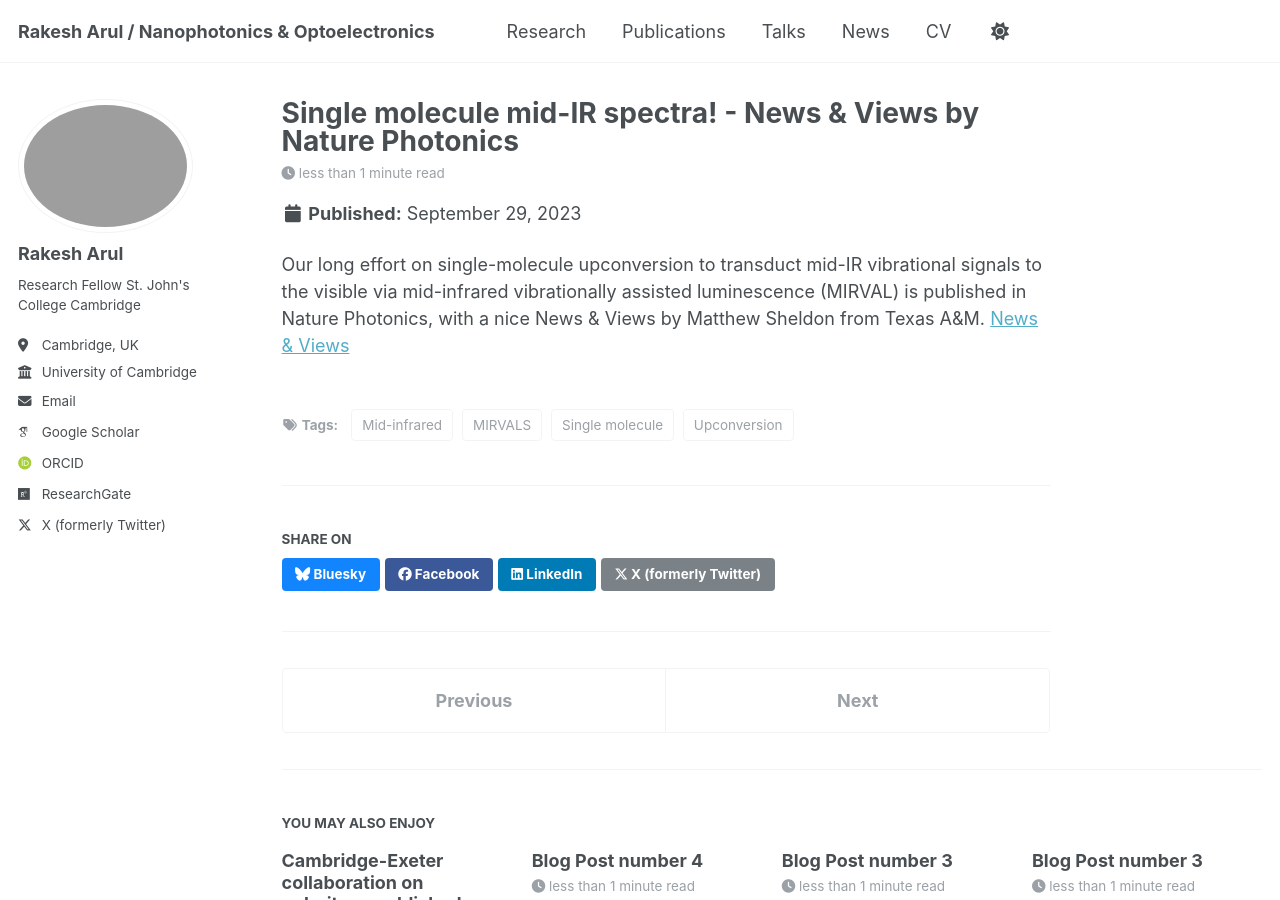
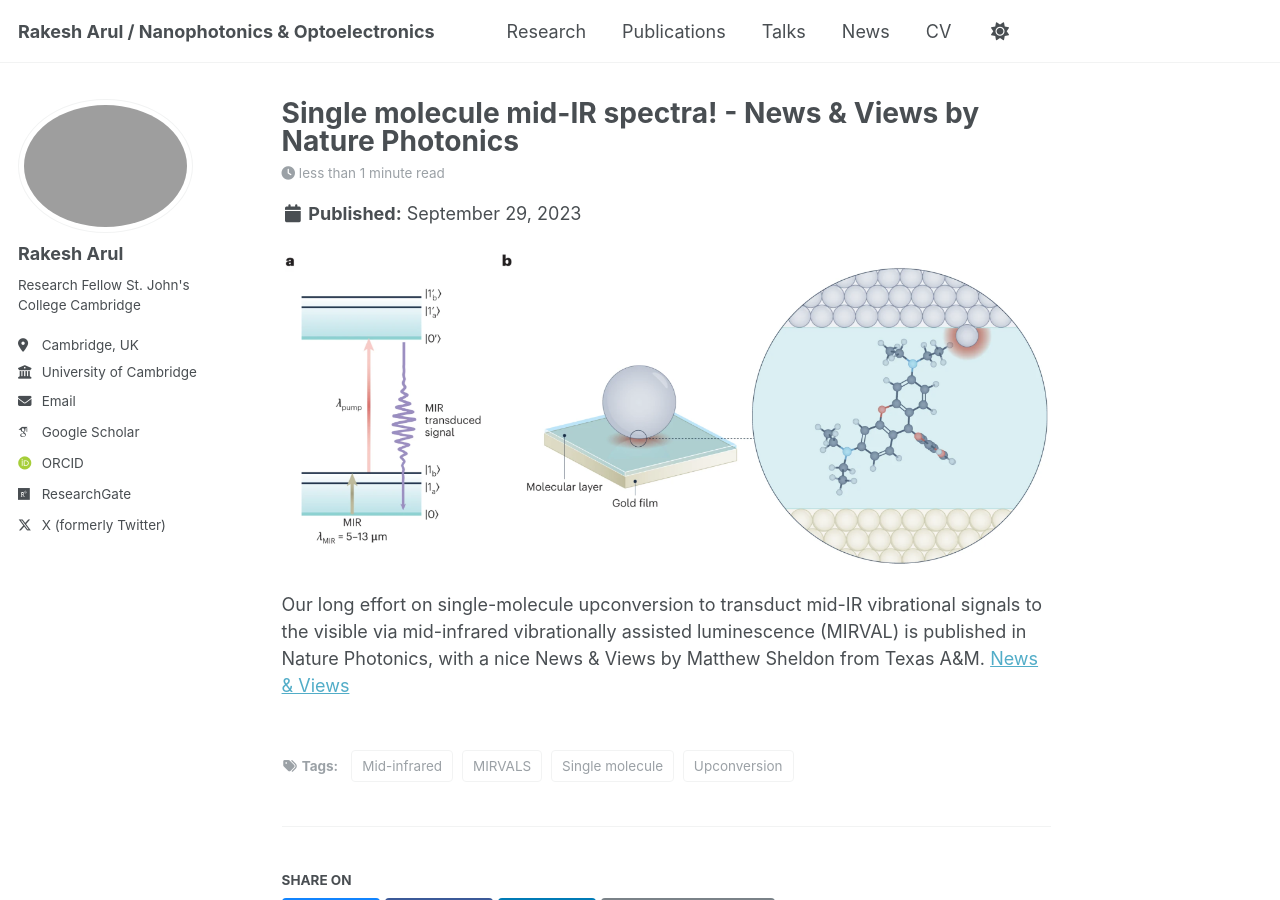
Before and after one commit to photonicsarul/photonicsarul.github.io, a Jekyll site: the page built from _posts/2023-09-23-NatPhotNewsViews.md, in a window 1280 px wide and 900 px high. Built offline with Jekyll 4.4.1, drawn with Linux system fonts in a browser that asks for light colours; some web fonts are replaced; a script that is not in the unit is left out.

Commit message:
testimagesblog

```diff
--- a/_posts/2023-09-23-NatPhotNewsViews.md
+++ b/_posts/2023-09-23-NatPhotNewsViews.md
@@ -8,6 +8,7 @@ tags:
   - Mid-infrared
   - Single molecule
 ---
+![Illustration](/images/MIRVALS.png)
 
 Our long effort on single-molecule upconversion to transduct mid-IR vibrational signals to the visible via mid-infrared vibrationally assisted luminescence (MIRVAL)
 is published in Nature Photonics, with a nice News & Views by Matthew Sheldon from Texas A&M.
```
Also changed, not shown: images/MIRVALS.PNG (added).
